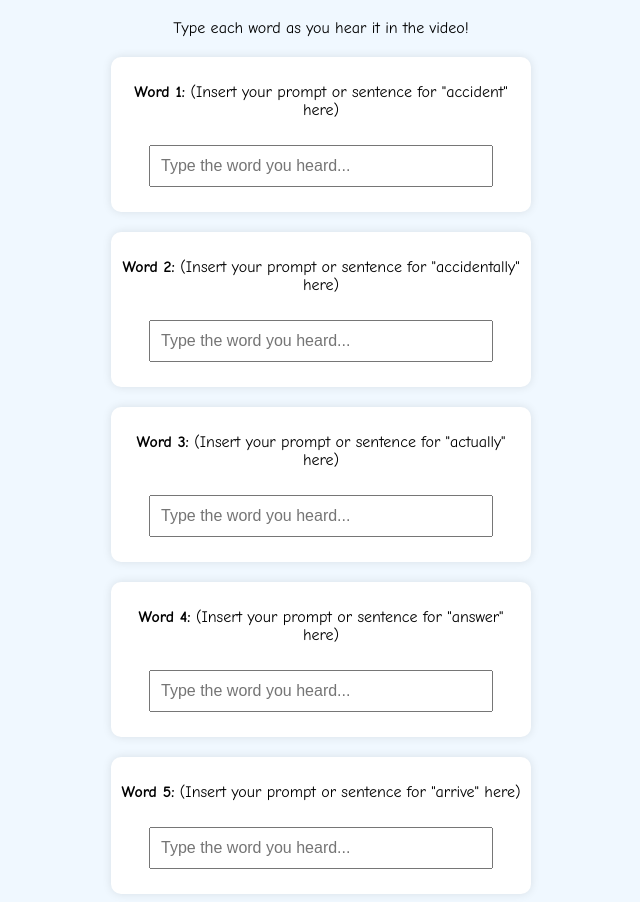
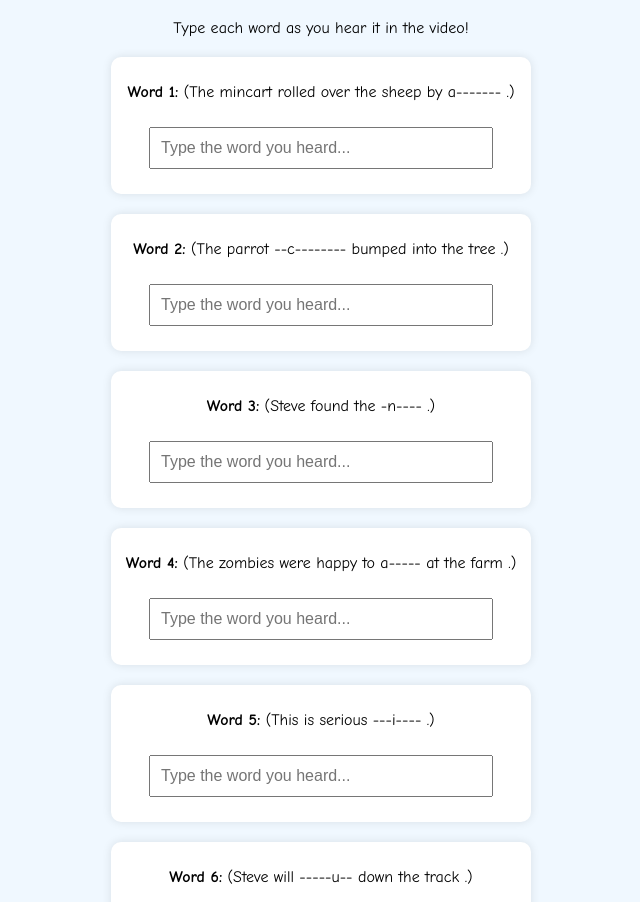
Before and after one commit to spe-lab/spelling-test, a plain HTML site: page index.html in a window 1280 px wide. Shown: the part 90-992 px from the top of the page, without its empty margins (319-959 px from the left). Drawn offline with Linux system fonts and the light colour scheme.

Commit message:
Update index.html

```diff
--- a/index.html
+++ b/index.html
@@ -52,43 +52,43 @@
   <p>Type each word as you hear it in the video!</p>
 
   <div class="word-box">
-    <p><strong>Word 1:</strong> (Insert your prompt or sentence for "accident" here)</p>
+    <p><strong>Word 1:</strong> (The mincart rolled over the sheep by a------- .)</p>
     <input type="text" id="word-0" placeholder="Type the word you heard...">
     <div id="result-0" class="result"></div>
   </div>
 
   <div class="word-box">
-    <p><strong>Word 2:</strong> (Insert your prompt or sentence for "accidentally" here)</p>
+    <p><strong>Word 2:</strong> (The parrot --c-------- bumped into the tree .)</p>
     <input type="text" id="word-1" placeholder="Type the word you heard...">
     <div id="result-1" class="result"></div>
   </div>
 
   <div class="word-box">
-    <p><strong>Word 3:</strong> (Insert your prompt or sentence for "actually" here)</p>
+    <p><strong>Word 3:</strong> (Steve found the -n---- .)</p>
     <input type="text" id="word-2" placeholder="Type the word you heard...">
     <div id="result-2" class="result"></div>
   </div>
 
   <div class="word-box">
-    <p><strong>Word 4:</strong> (Insert your prompt or sentence for "answer" here)</p>
+    <p><strong>Word 4:</strong> (The zombies were happy to a----- at the farm .)</p>
     <input type="text" id="word-3" placeholder="Type the word you heard...">
     <div id="result-3" class="result"></div>
   </div>
 
   <div class="word-box">
-    <p><strong>Word 5:</strong> (Insert your prompt or sentence for "arrive" here)</p>
+    <p><strong>Word 5:</strong> (This is serious ---i---- .)</p>
     <input type="text" id="word-4" placeholder="Type the word you heard...">
     <div id="result-4" class="result"></div>
   </div>
 
   <div class="word-box">
-    <p><strong>Word 6:</strong> (Insert your prompt or sentence for "breath" here)</p>
+    <p><strong>Word 6:</strong> (Steve will -----u-- down the track .)</p>
     <input type="text" id="word-5" placeholder="Type the word you heard...">
     <div id="result-5" class="result"></div>
   </div>
 
   <div class="word-box">
-    <p><strong>Word 7:</strong> (Insert your prompt or sentence for "breathe" here)</p>
+    <p><strong>Word 7:</strong> (The train arrived at the --g---- time .)</p>
     <input type="text" id="word-6" placeholder="Type the word you heard...">
     <div id="result-6" class="result"></div>
   </div>
@@ -100,7 +100,7 @@
   </div>
 
   <div class="word-box">
-    <p><strong>Word 9:</strong> (Insert your prompt or sentence for "calendar" here)</p>
+    <p><strong>Word 9:</strong> (Steve is very ---t------ on how he sits on the pig . )</p>
     <input type="text" id="word-8" placeholder="Type the word you heard...">
     <div id="result-8" class="result"></div>
   </div>
```
